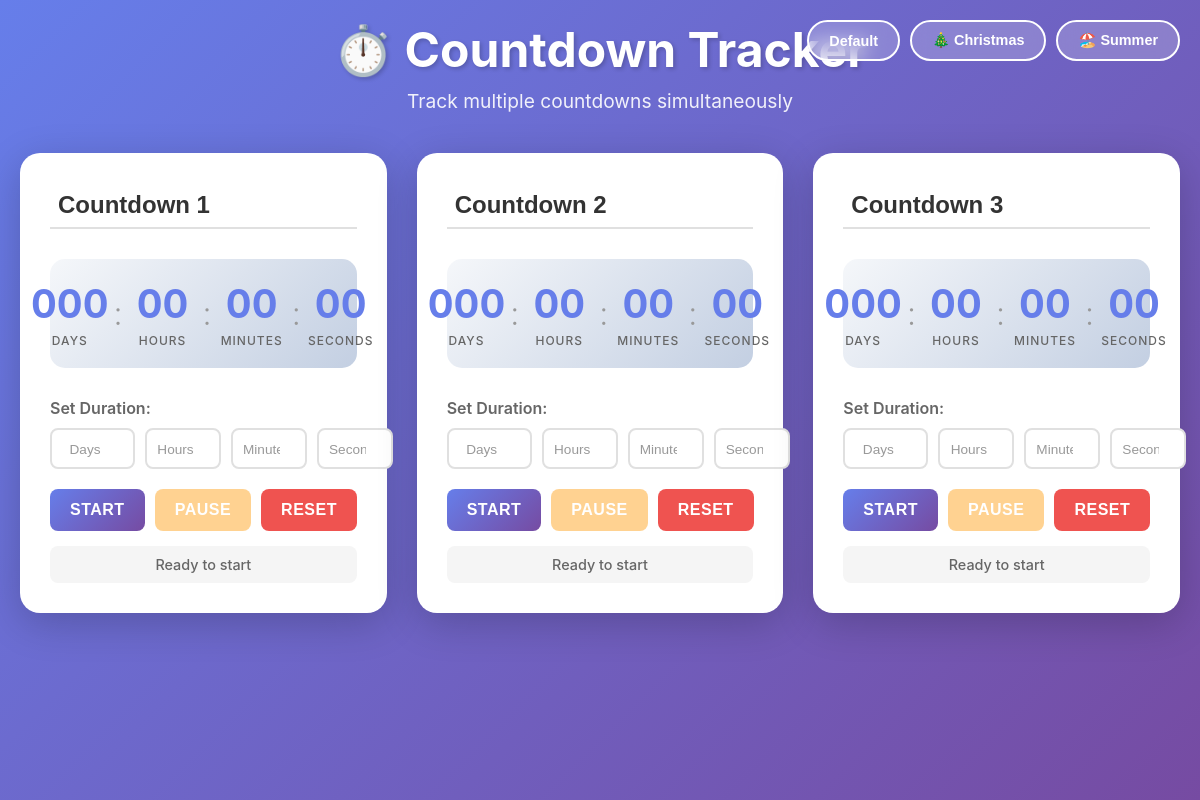
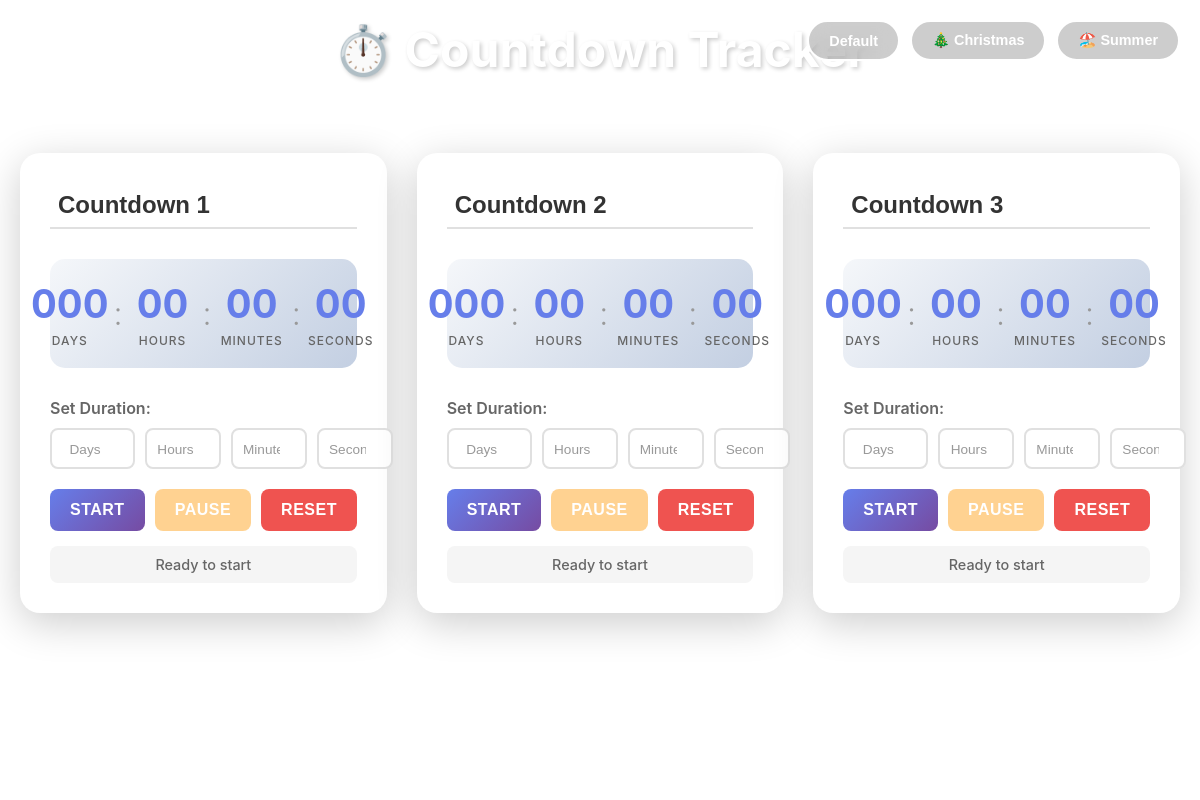
Before and after one commit to ambidextrousTx/MultiCountdown, an Electron app: page index.html in a window 1200 px wide. Drawn offline with Linux system fonts and the light colour scheme.

Commit message:
Don't like the background gradients

```diff
--- a/styles/styles.css
+++ b/styles/styles.css
@@ -1,7 +1,5 @@
 :root {
   /* Default Theme Colors */
-  --bg-gradient-start: #667eea;
-  --bg-gradient-end: #764ba2;
   --card-bg: #ffffff;
   --primary-color: #667eea;
   --primary-hover: rgba(102, 126, 234, 0.4);
@@ -26,8 +24,6 @@
 }
 
 [data-theme="christmas"] {
-  --bg-gradient-start: #c41e3a;
-  --bg-gradient-end: #165b33;
   --card-bg: #ffffff;
   --primary-color: #c41e3a;
   --primary-hover: rgba(196, 30, 58, 0.4);
@@ -52,8 +48,6 @@
 }
 
 [data-theme="summer"] {
-  --bg-gradient-start: #00c9ff;
-  --bg-gradient-end: #92fe9d;
   --card-bg: #ffffff;
   --primary-color: #00b4d8;
   --primary-hover: rgba(0, 180, 216, 0.4);
@@ -85,7 +79,6 @@
 
 body {
   font-family: -apple-system, BlinkMacSystemFont, 'Segoe UI', Roboto, Oxygen, Ubuntu, Cantarell, sans-serif;
-  background: linear-gradient(135deg, var(--bg-gradient-start) 0%, var(--bg-gradient-end) 100%);
   min-height: 100vh;
   padding: 20px;
   color: var(--text-primary);
@@ -110,7 +103,7 @@ body {
   padding: 10px 20px;
   border: 2px solid white;
   border-radius: 25px;
-  background: rgba(255, 255, 255, 0.2);
+  background: rgba(5, 5, 5, 0.2);
   backdrop-filter: blur(10px);
   color: white;
   font-weight: 600;
```
